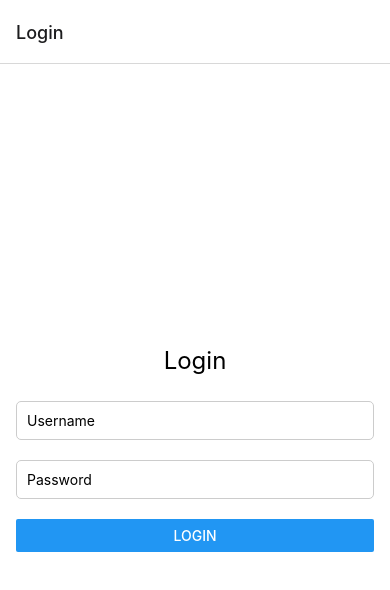
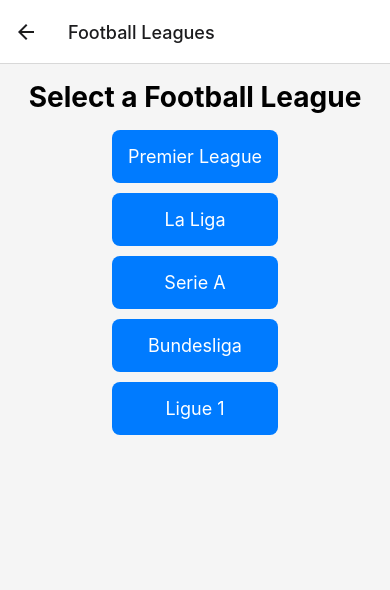
Before and after one commit to wdhurleyjr/CST438-Project-1, a React Native app: screen /Leagues in a window 390 px wide. Before the commit this address had no page. Shown: the top 590 px of the page. Built offline with nearby package versions, Linux system fonts and the light colour scheme.

Commit message:
First iteration of league page created
Added LeagueScreen.js and LeagueScreen.test.js.

This iteration of the league page is a template that uses placeholder names that will be replaced by data fetched from the API once it has been implemented into the project.

```diff
--- a/package.json
+++ b/package.json
@@ -26,6 +26,7 @@
     "@babel/core": "^7.25.2",
     "@babel/preset-env": "^7.25.4",
     "@babel/preset-react": "^7.24.7",
+    "@babel/preset-typescript": "^7.24.7",
     "@testing-library/jest-native": "^5.4.3",
     "@testing-library/react-native": "^12.6.1",
     "babel-jest": "^29.7.0",
--- a/src/navigation/AppNavigator.js
+++ b/src/navigation/AppNavigator.js
@@ -2,25 +2,17 @@
 import { createStackNavigator } from '@react-navigation/stack';
 import LoginScreen from '../screens/LoginScreen';
 import LandingScreen from '../screens/LandingScreen';
+import LeagueScreen from '../screens/LeagueScreen';
+import TeamsScreen from '../screens/TeamsScreen';
 
 const Stack = createStackNavigator();
 
 const AppNavigator = () => {
   return (
     <Stack.Navigator initialRouteName="Login">
-      <Stack.Screen
-        name="Login"
-        component={LoginScreen}
-        options={{ title: 'Login' }}
-      />
-      <Stack.Screen
-        name="Landing"
-        component={LandingScreen}
-        options={{
-          title: 'Welcome',
-          headerLeft: null,
-        }}
-      />
+      <Stack.Screen name="Login" component={LoginScreen} options={{ title: 'Login' }} />
+      <Stack.Screen name="Landing" component={LandingScreen} options={{ title: 'Welcome', headerLeft: null }} />
+      <Stack.Screen name="Leagues" component={LeagueScreen} options={{ title: 'Football Leagues' }} />
     </Stack.Navigator>
   );
 };
--- /dev/null
+++ b/src/screens/LeagueScreen.js
@@ -0,0 +1,40 @@
+import React from 'react';
+import { View, Text, FlatList, TouchableOpacity } from 'react-native';
+import { leagueStyles as styles } from '../styles/LeagueStyles';
+
+// This is a placeholder list of leagues, which will eventually come from the API
+const leagues = [
+  { id: '1', name: 'Premier League' },
+  { id: '2', name: 'La Liga' },
+  { id: '3', name: 'Serie A' },
+  { id: '4', name: 'Bundesliga' },
+  { id: '5', name: 'Ligue 1' }
+];
+
+const LeagueScreen = ({ navigation }) => {
+
+  // This function renders each league as a button
+  const renderLeague = ({ item }) => (
+    <TouchableOpacity
+      style={styles.leagueButton}
+      onPress={() => navigation.navigate('MultiTeam', { leagueId: item.id })}
+    >
+      <Text style={styles.leagueText}>{item.name}</Text>
+    </TouchableOpacity>
+  );
+
+  return (
+    <View style={styles.container}>
+      <Text style={styles.title}>Select a Football League</Text>
+
+      {/* FlatList to display the league options */}
+      <FlatList
+        data={leagues}
+        renderItem={renderLeague}
+        keyExtractor={item => item.id}
+      />
+    </View>
+  );
+};
+
+export default LeagueScreen;
--- /dev/null
+++ b/src/styles/LeagueStyles.js
@@ -0,0 +1,28 @@
+import { StyleSheet } from 'react-native';
+
+export const leagueStyles = StyleSheet.create({
+  container: {
+    flex: 1,
+    justifyContent: 'center',
+    alignItems: 'center',
+    backgroundColor: '#f5f5f5',
+    padding: 16,
+  },
+  title: {
+    fontSize: 28,
+    fontWeight: 'bold',
+    marginBottom: 16,
+  },
+  leagueButton: {
+    backgroundColor: '#007bff',
+    padding: 16,
+    borderRadius: 8,
+    marginBottom: 10,
+    width: '100%',
+    alignItems: 'center',
+  },
+  leagueText: {
+    color: '#fff',
+    fontSize: 18,
+  },
+});
```
Also changed, not shown: 2 other files (tests, documents, lock files or other folders).
